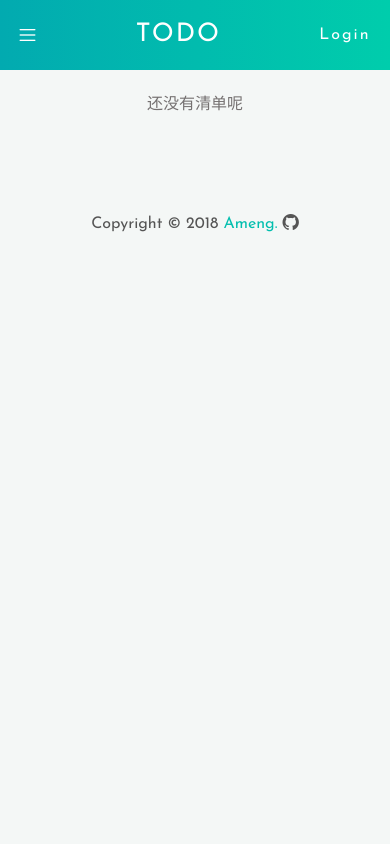
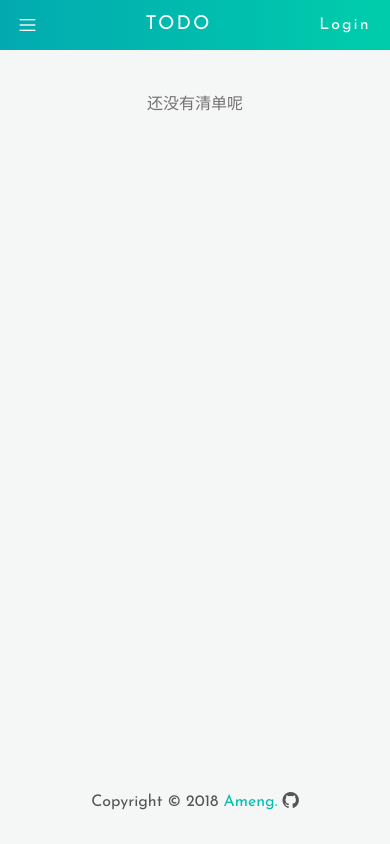
Before and after one commit to amenging/vue-todo, a PHP site: page / in a window 390 px wide. Run offline with PHP 8.4, Linux system fonts and the light colour scheme; data that the repository does not hold is empty.

Commit message:
修改copyright定位问题

```diff
--- a/css/index.css
+++ b/css/index.css
@@ -42,7 +42,12 @@ header {
   letter-spacing: 2px;
 }
 #app {
-  min-height: 100%;
+  position: absolute;
+  margin: auto;
+  left: 0;
+  right: 0;
+  padding-bottom: 77px;
+  min-height: 88%;
 }
 .nav {
   line-height: 70px;
@@ -305,12 +310,11 @@ header {
   text-align: center;
 }
 footer {
-  /*height: 200px;*/
-  /*background: linear-gradient(#2c2f3e, #354d5d);*/
-  /*border-top: 1px solid #ccc;*/
   text-align: center;
   width: 100%;
   margin-top: 100px;
+  position: absolute;
+  bottom: 10px;
 }
 .footer-content {
   width: 80%;
@@ -550,6 +554,20 @@ footer {
   z-index: 1;
 }
 @media screen and (max-width: 600px) {
+  header {
+    position: fixed;
+    width: 100%;
+    height: 50px;
+  }
+  .nav {
+    line-height: 50px;
+  }
+  .title {
+    font-size: 1.2em;
+  }
+  .todo-app {
+    margin-top: 90px;
+  }
   .nav, .todo-app {
     width: 90%;
   }
--- a/index.html
+++ b/index.html
@@ -142,7 +142,6 @@
       </template>
       <div class="nothing" v-if='todos.length == 0'>还没有清单呢</div>
     </todo-app>
-
     <footer>
       <div class="footer-content">
         <div>Copyright © 2018 <a href="https://amenging.cn">Ameng.</a> <a href="https://github.com/amenging"><i class="iconfont icon-GitHub"></i></a> </div>
@@ -150,6 +149,7 @@
         </div>
       </div>
     </footer>
+
   </div>
 
   <script type="text/javascript" src="./js/axios.min.js"></script>
```
